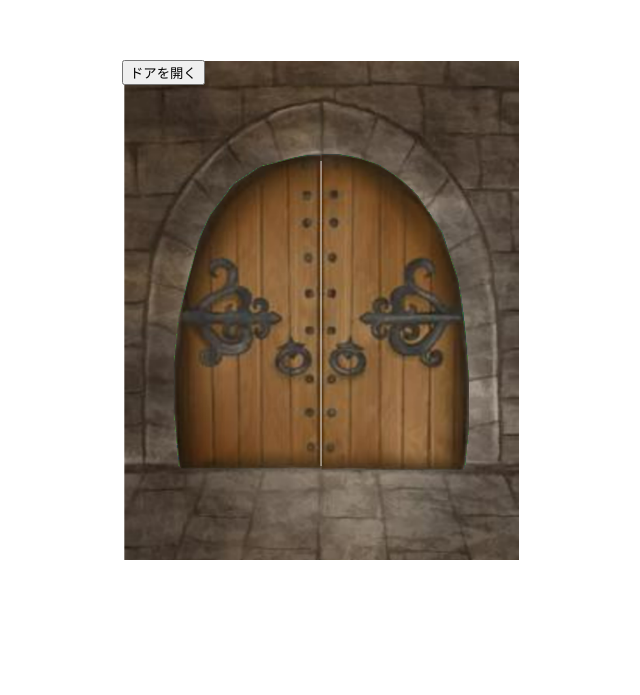
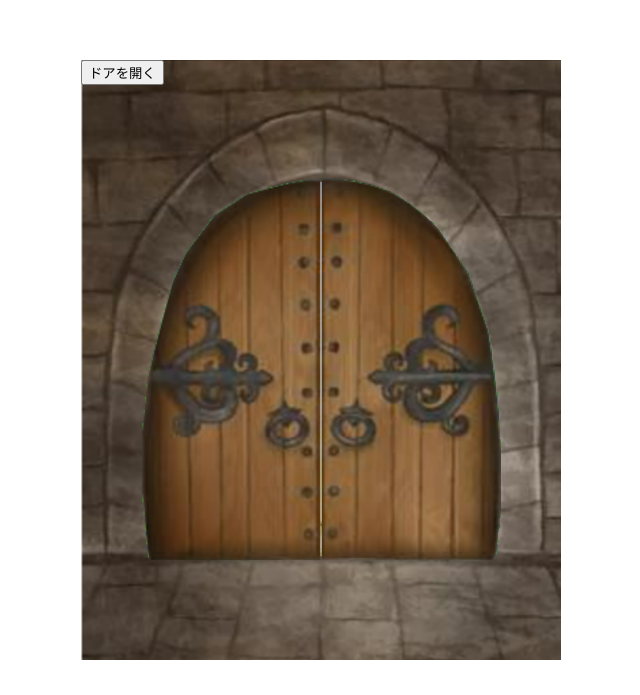
Before and after one commit to kojirow-mk2/random, a plain HTML site: page src/html/main.html in a window 1280 px wide. Shown: the part 193-888 px from the top of the page, without its empty margins (319-959 px from the left). Before the commit the page ends 800 px from the top, so only its background shows below. Drawn offline with Linux system fonts and the light colour scheme.

Commit message:
背景合体作戦

```diff
--- a/src/css/back.css
+++ b/src/css/back.css
@@ -1,3 +1,3 @@
-#back-img{
+#back{
     background-image: url("../img/hanabatake.jpeg");
 }
--- a/src/css/main.css
+++ b/src/css/main.css
@@ -3,9 +3,9 @@
   margin: auto;
   margin-top: 20%;
   position: relative;
-  width: 398px;
-  height: 500px;
-  background-image: url("../img/waku.png");
+  width: 480px;
+  height: 600px;
+  background-image: url("../img/haikei.png");
   /*background-image: url("../img/hanabatake.jpeg");*/
 }
 
@@ -18,13 +18,13 @@
 #right-door {
   /*軸*/
   transform-origin: right;
-  margin-top: 15%;
+  margin-top: 17.5%;
 }
 
 #left-door {
   /* 左ドアの回転軸を左側に設定 */
   transform-origin: left;
-  margin-top: 15%;
+  margin-top: 17.5%;
 
 }
 
--- a/src/html/main.html
+++ b/src/html/main.html
@@ -9,15 +9,15 @@
     </head>
     <body>
         <div id="door-container">
-            <form action="../html/back.html" method="post">
+            <!--<form action="../html/back.html" method="post">-->
                 <button id="open-button" type="submit">ドアを開く</button>
-            </form>
+            <!--</form>-->
             <div id="doors">
                 <div id="left-door">
-                    <img src="../img/left.png" width="148px" height="330px">
+                    <img src="../img/left.png" width="180px" height="400px">
                 </div>
                 <div id="right-door">
-                    <img src="../img/right.png" width="148px" height="320px">
+                    <img src="../img/right.png" width="180px" height="386.5px">
                 </div>
             </div>
         </div>
```
Also changed, not shown: src/html/back.html (+1 -1 lines), src/img/haikei.png (added).
